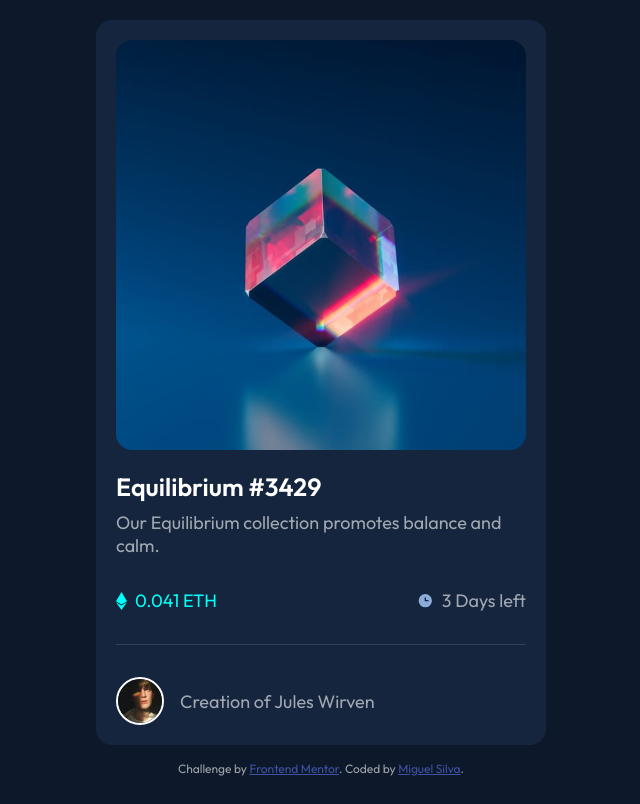
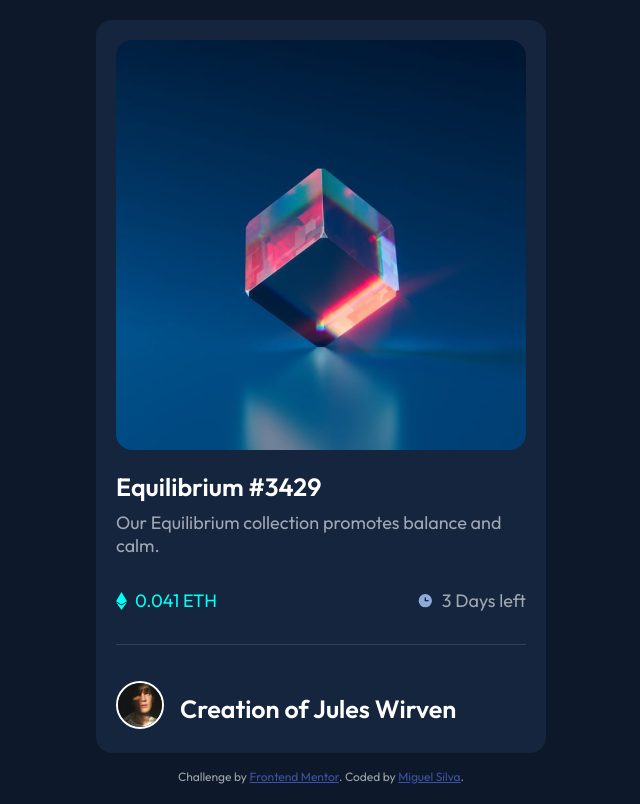
Before and after one commit to migsilva89/demo-nft-card, a plain HTML site: page index.html in a window 1280 px wide. Shown: the whole page, without its empty margins (319-959 px from the left). Drawn offline with Linux system fonts and the light colour scheme.

Commit message:
fix html semantic issues

```diff
--- a/index.html
+++ b/index.html
@@ -35,7 +35,7 @@
 
             <article class="avatar">
                 <img src="./images/image-avatar.png" alt="Jules Wirven Avatar">
-                <div>Creation of <span> Jules Wirven </span></div>
+                <h2>Creation of <span> Jules Wirven </span></h2>
             </article>
         </div>
     </section>
```
